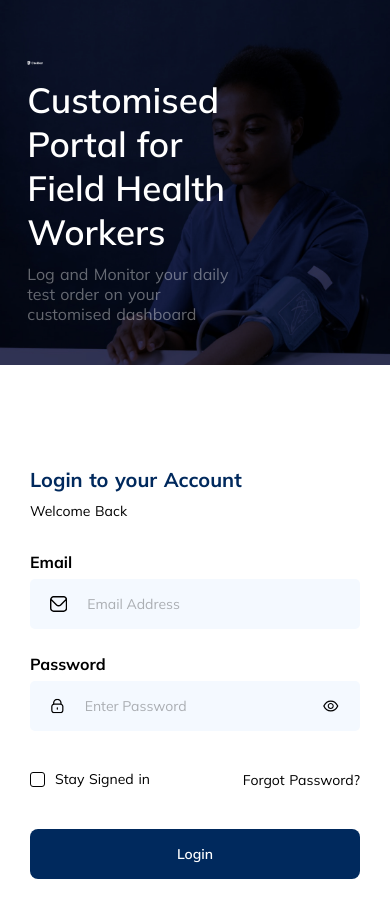
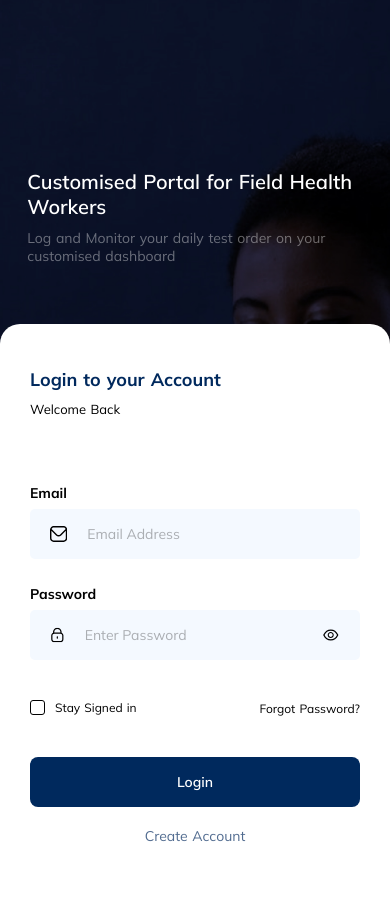
Before and after one commit to volumide/phlebs-app-frontend, a Nuxt app: page /auth/login in a window 390 px wide. Shown: the top 918 px of the page. After the commit the page ends 865 px from the top, so only its background shows below. Built offline with nearby package versions, Linux system fonts and the light colour scheme.

Commit message:
developed mobile scrrn login page

```diff
--- a/assets/css/main.css
+++ b/assets/css/main.css
@@ -10,7 +10,7 @@
   --placeholder-color: #0000004d;
   --input-bg-color: #F4F9FF;
 }
-/* General CSSss */
+/* General CSS */
 
 * {
   font-family: 'Mulish', sans-serif;
@@ -36,6 +36,10 @@ a {
 
 textarea {
   resize: none;
+}
+
+.no_show {
+  display: none;
 }
 
 .trans_btn {
@@ -90,4 +94,14 @@ input {
   color: var(--placeholder-color);
 }
 
+@media only screen and (max-width: 500px) {
+  .label {
+    font-size: 14px;
+  }
+
+  ::placeholder {
+    font-size: 14px;
+  }
+}
+
 /* INPUT CSS END */
--- a/pages/auth/login.vue
+++ b/pages/auth/login.vue
@@ -12,6 +12,102 @@
           <p class="intro_subheader">
             Log and Monitor your daily test order on your customised dashboard
           </p>
+        </div>
+        <div class="inner_ no_show">
+          <p class="title">
+            Login to your Account
+          </p>
+          <p class="sub-title">
+            Welcome Back
+          </p>
+          <div class="form">
+            <div v-if="error" class="error">
+              <svg width="24" height="24" viewBox="0 0 24 24" fill="none" xmlns="http://www.w3.org/2000/svg">
+                <path d="M12 4C9.87903 4.00238 7.84558 4.846 6.3458 6.34578C4.84603 7.84555 4.00241 9.879 4.00003 12C4.37603 22.588 19.626 22.585 20 12C19.9976 9.879 19.154 7.84555 17.6542 6.34578C16.1545 4.846 14.121 4.00238 12 4ZM13 17H11V15H13V17ZM13 13H11V7H13V13ZM21.257 19.637L19.714 18.363C21.1822 16.5674 21.9843 14.3194 21.9843 12C21.9843 9.6806 21.1822 7.43256 19.714 5.637L21.257 4.363C23.0186 6.51833 23.9809 9.21637 23.9809 12C23.9809 14.7836 23.0186 17.4817 21.257 19.637ZM2.74403 19.637C0.98193 17.4819 0.0192871 14.7838 0.0192871 12C0.0192871 9.21622 0.98193 6.51809 2.74403 4.363L4.28603 5.637C2.81782 7.43256 2.01573 9.6806 2.01573 12C2.01573 14.3194 2.81782 16.5674 4.28603 18.363L2.74403 19.637Z" fill="#FF0000" />
+              </svg>
+              <p>Incorrect Username or Password, Try again!</p>
+            </div>
+            <div class="input-box">
+              <p class="label">
+                Email
+              </p>
+              <div class="new_input">
+                <svg width="20" height="20" viewBox="0 0 20 20" fill="none" xmlns="http://www.w3.org/2000/svg">
+                  <g clip-path="url(#clip0_11_295)">
+                    <path d="M15.8333 0.833252H4.16667C3.062 0.834575 2.00296 1.27399 1.22185 2.0551C0.440735 2.83622 0.00132321 3.89526 0 4.99992L0 14.9999C0.00132321 16.1046 0.440735 17.1636 1.22185 17.9447C2.00296 18.7259 3.062 19.1653 4.16667 19.1666H15.8333C16.938 19.1653 17.997 18.7259 18.7782 17.9447C19.5593 17.1636 19.9987 16.1046 20 14.9999V4.99992C19.9987 3.89526 19.5593 2.83622 18.7782 2.0551C17.997 1.27399 16.938 0.834575 15.8333 0.833252ZM4.16667 2.49992H15.8333C16.3323 2.5009 16.8196 2.65118 17.2325 2.93142C17.6453 3.21166 17.9649 3.60904 18.15 4.07242L11.7683 10.4549C11.2987 10.9227 10.6628 11.1853 10 11.1853C9.33715 11.1853 8.70131 10.9227 8.23167 10.4549L1.85 4.07242C2.03512 3.60904 2.35468 3.21166 2.76754 2.93142C3.1804 2.65118 3.66768 2.5009 4.16667 2.49992ZM15.8333 17.4999H4.16667C3.50363 17.4999 2.86774 17.2365 2.3989 16.7677C1.93006 16.2988 1.66667 15.663 1.66667 14.9999V6.24992L7.05333 11.6333C7.83552 12.4135 8.89521 12.8516 10 12.8516C11.1048 12.8516 12.1645 12.4135 12.9467 11.6333L18.3333 6.24992V14.9999C18.3333 15.663 18.0699 16.2988 17.6011 16.7677C17.1323 17.2365 16.4964 17.4999 15.8333 17.4999Z" fill="black" />
+                  </g>
+                  <defs>
+                    <clipPath id="clip0_11_295">
+                      <rect width="20" height="20" fill="white" />
+                    </clipPath>
+                  </defs>
+                </svg>
+                <input v-model="email" placeholder="Email Address" type="email">
+              </div>
+            </div>
+            <div class="input-box">
+              <p class="label">
+                Password
+              </p>
+              <div class="new_input">
+                <svg width="20" height="20" viewBox="0 0 20 20" fill="none" xmlns="http://www.w3.org/2000/svg">
+                  <g clip-path="url(#clip0_11_300)">
+                    <path d="M15.8334 7.02V5.83333C15.8334 4.28624 15.2188 2.80251 14.1248 1.70854C13.0308 0.614582 11.5471 0 10 0C8.45292 0 6.96919 0.614582 5.87523 1.70854C4.78127 2.80251 4.16669 4.28624 4.16669 5.83333V7.02C3.42449 7.34392 2.79276 7.8771 2.34877 8.55434C1.90477 9.23158 1.66775 10.0235 1.66669 10.8333V15.8333C1.66801 16.938 2.10742 17.997 2.88854 18.7782C3.66965 19.5593 4.72869 19.9987 5.83335 20H14.1667C15.2713 19.9987 16.3304 19.5593 17.1115 18.7782C17.8926 17.997 18.332 16.938 18.3334 15.8333V10.8333C18.3323 10.0235 18.0953 9.23158 17.6513 8.55434C17.2073 7.8771 16.5756 7.34392 15.8334 7.02ZM5.83335 5.83333C5.83335 4.72826 6.27234 3.66846 7.05374 2.88705C7.83514 2.10565 8.89495 1.66667 10 1.66667C11.1051 1.66667 12.1649 2.10565 12.9463 2.88705C13.7277 3.66846 14.1667 4.72826 14.1667 5.83333V6.66667H5.83335V5.83333ZM16.6667 15.8333C16.6667 16.4964 16.4033 17.1323 15.9345 17.6011C15.4656 18.0699 14.8297 18.3333 14.1667 18.3333H5.83335C5.17031 18.3333 4.53443 18.0699 4.06559 17.6011C3.59675 17.1323 3.33335 16.4964 3.33335 15.8333V10.8333C3.33335 10.1703 3.59675 9.53441 4.06559 9.06557C4.53443 8.59672 5.17031 8.33333 5.83335 8.33333H14.1667C14.8297 8.33333 15.4656 8.59672 15.9345 9.06557C16.4033 9.53441 16.6667 10.1703 16.6667 10.8333V15.8333Z" fill="black" />
+                    <path d="M10 11.6667C9.77901 11.6667 9.56705 11.7545 9.41076 11.9108C9.25448 12.0671 9.16669 12.2791 9.16669 12.5001V14.1667C9.16669 14.3878 9.25448 14.5997 9.41076 14.756C9.56705 14.9123 9.77901 15.0001 10 15.0001C10.221 15.0001 10.433 14.9123 10.5893 14.756C10.7456 14.5997 10.8334 14.3878 10.8334 14.1667V12.5001C10.8334 12.2791 10.7456 12.0671 10.5893 11.9108C10.433 11.7545 10.221 11.6667 10 11.6667Z" fill="black" />
+                  </g>
+                  <defs>
+                    <clipPath id="clip0_11_300">
+                      <rect width="20" height="20" fill="white" />
+                    </clipPath>
+                  </defs>
+                </svg>
+                <input v-model="password" placeholder="Enter Password" :type="type">
+                <svg
+                  v-if="type === 'password'"
+                  class="pass_svg"
+                  width="24"
+                  height="24"
+                  viewBox="0 0 24 24"
+                  fill="none"
+                  xmlns="http://www.w3.org/2000/svg"
+                  @click="showHide()"
+                >
+                  <path d="M22.0828 11.3953C19.861 6.71484 16.5024 4.35938 12 4.35938C7.49533 4.35938 4.13908 6.71484 1.9172 11.3977C1.82808 11.5864 1.78186 11.7925 1.78186 12.0012C1.78186 12.2099 1.82808 12.416 1.9172 12.6047C4.13908 17.2852 7.49767 19.6406 12 19.6406C16.5047 19.6406 19.861 17.2852 22.0828 12.6023C22.2633 12.2227 22.2633 11.782 22.0828 11.3953ZM12 17.9531C8.21954 17.9531 5.45158 16.0359 3.49923 12C5.45158 7.96406 8.21954 6.04688 12 6.04688C15.7805 6.04688 18.5485 7.96406 20.5008 12C18.5508 16.0359 15.7828 17.9531 12 17.9531ZM11.9063 7.875C9.62814 7.875 7.78126 9.72188 7.78126 12C7.78126 14.2781 9.62814 16.125 11.9063 16.125C14.1844 16.125 16.0313 14.2781 16.0313 12C16.0313 9.72188 14.1844 7.875 11.9063 7.875ZM11.9063 14.625C10.4555 14.625 9.28126 13.4508 9.28126 12C9.28126 10.5492 10.4555 9.375 11.9063 9.375C13.357 9.375 14.5313 10.5492 14.5313 12C14.5313 13.4508 13.357 14.625 11.9063 14.625Z" fill="black" />
+                </svg>
+                <svg
+                  v-else
+                  class="pass_svg"
+                  width="24"
+                  height="24"
+                  viewBox="0 0 32 32"
+                  fill="none"
+                  xmlns="http://www.w3.org/2000/svg"
+                  @click="showHide()"
+                >
+                  <path d="M6 5.00012L26 27.0001" stroke="black" stroke-width="2" stroke-linecap="round" stroke-linejoin="round" />
+                  <path d="M19.3634 19.6999C18.3822 20.5918 17.0868 21.0573 15.7623 20.9942C14.4378 20.9311 13.1926 20.3444 12.3006 19.3632C11.4086 18.3821 10.9429 17.0868 11.006 15.7622C11.069 14.4377 11.6555 13.1925 12.6366 12.3004" stroke="black" stroke-width="2" stroke-linecap="round" stroke-linejoin="round" />
+                  <path d="M9.24931 8.57434C4.15315 11.155 2 16.0001 2 16.0001C2 16.0001 6 24.9992 16 24.9992C18.343 25.0178 20.6567 24.4782 22.7497 23.4248" stroke="black" stroke-width="2" stroke-linecap="round" stroke-linejoin="round" />
+                  <path d="M26.0762 21.1376C28.8014 18.6967 30 16.0001 30 16.0001C30 16.0001 26 6.99917 16 6.99917C15.1339 6.99775 14.2692 7.06816 13.4147 7.20968" stroke="black" stroke-width="2" stroke-linecap="round" stroke-linejoin="round" />
+                  <path d="M16.9409 11.0886C18.0036 11.2927 18.9715 11.8358 19.6994 12.6365C20.4274 13.4373 20.876 14.4524 20.9781 15.5297" stroke="black" stroke-width="2" stroke-linecap="round" stroke-linejoin="round" />
+                </svg>
+              </div>
+            </div>
+            <div class="check_forgot">
+              <label class="check-container">Stay Signed in
+                <input class="check-input" type="checkbox" :checked="checked" @click="toogleCheck">
+                <span class="checkmark" />
+              </label>
+              <p class="forgot" @click="resetPassword = true">
+                Forgot Password?
+              </p>
+            </div>
+            <button class="bg_btn" @click="$router.push('/')">
+              Login
+            </button>
+            <p class="create">
+              Create Account
+            </p>
+          </div>
         </div>
       </div>
       <div class="rhs">
@@ -385,15 +481,37 @@ export default {
     flex-direction: column;
   }
 
-  .logo img {
-  width: 45%;
-}
+  .logo {
+    display: none;
+  }
+
   .lhs {
+    background-position: center;
     position: unset;
     width: 100%;
+    padding: 0;
+  }
+
+  .intro {
+    display: block;
+    width: 100%;
+    height: fit-content;
+    padding: 20vh 7vw 7vh;
+  }
+
+  .inner_ {
+    height: fit-content;
+    background-color: #fff;
+    border-radius: 20px 20px 0px 0px;
+    padding: 20px 30px;
+  }
+
+  .no_show {
+    display: block;
   }
 
   .rhs {
+    display: none;
     width: 100%;
     margin: 0;
     padding: 20px 30px;
@@ -403,20 +521,46 @@ export default {
     width: 100%;
   }
 
+  .intro_header {
+    font-size: 20px;
+  }
+
+  .intro_subheader {
+    font-size: 14px;
+  }
+
   .top_btn {
     display: none;
   }
 
-  .inner_ {
-    padding-top: 0;
+  .title {
+    font-size: 18px;
+    margin-top: 1.5rem;
   }
 
-  .title {
-    margin-top: 3rem;
+  .sub-title {
+    font-size: 13px;
   }
 
   .form {
-    margin-top: 2rem;
+    margin-top: 8vh;
+  }
+
+  .forgot {
+    font-size: 12px;
+  }
+
+  .check-container {
+    font-size: 12px;
+  }
+
+  .create {
+    text-align: center;
+    color: #00285dae;
+    cursor: pointer;
+    width: fit-content;
+    margin: auto;
+    margin-top: 20px;
   }
 
   .bottom-text {
```
